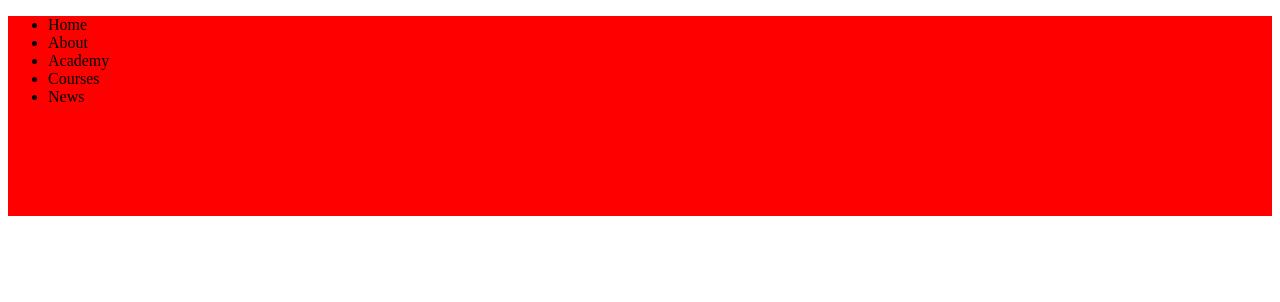
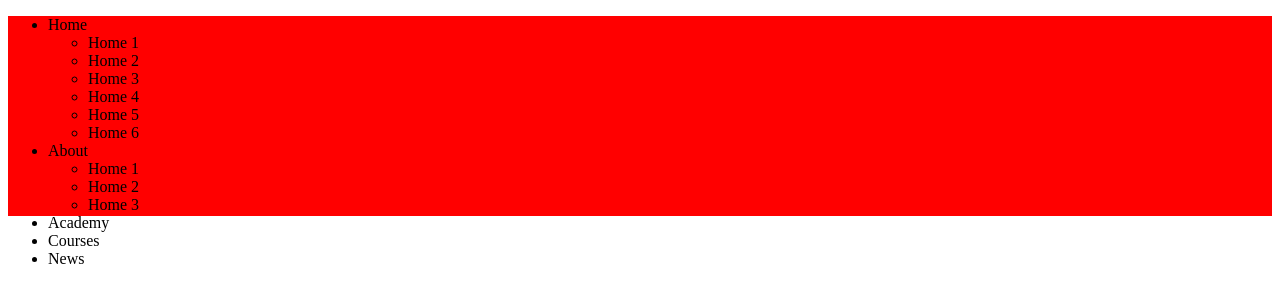
Before and after one commit to francescotroiano98/proj-html-vuejs, a Vue app: page / in a window 1280 px wide. Shown: the top 302 px of the page. Built offline with nearby package versions, Linux system fonts and the light colour scheme.

Commit message:
added options to the link dinamically

```diff
--- a/src/components/Navbar.vue
+++ b/src/components/Navbar.vue
@@ -1,7 +1,15 @@
 <template>
     <div>
         <ul>
-            <li v-for="menutitle in menubar">{{ menutitle.name }}</li>
+            <li v-for="menutitle in menubar">{{ menutitle.name }}
+                <ul>
+                    <li v-for="option in menutitle.options">{{ option }}
+
+                    </li>
+                </ul>
+
+            </li>
+
         </ul>
     </div>
 </template>
```
